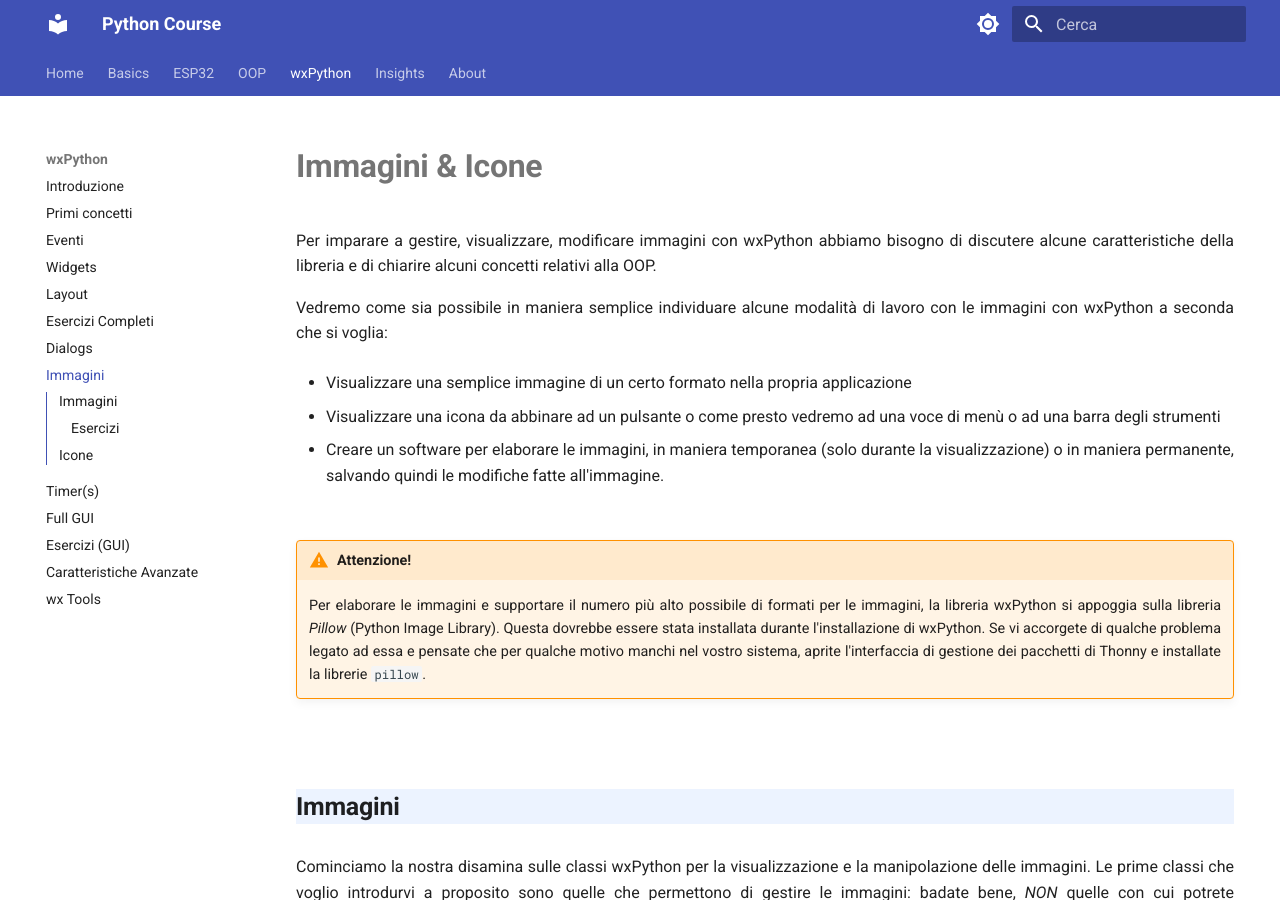
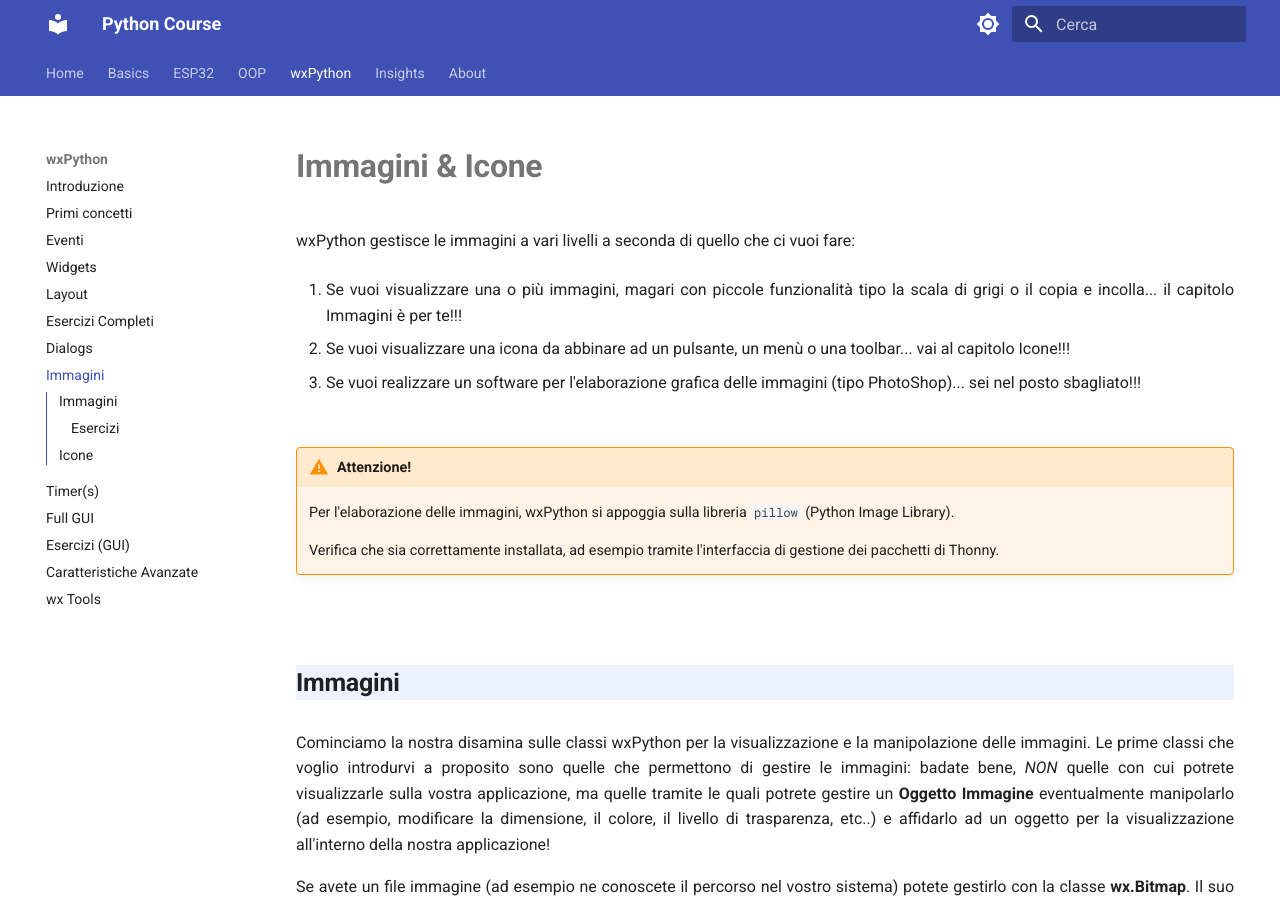
Before and after one commit to adjamhub/pyhandouts, an MkDocs documentation site: the page built from docs/wx/150_images.md, in a window 1280 px wide and 900 px high. Built offline with MkDocs 1.6.1 and Material for MkDocs 9.7.7, drawn with Linux system fonts in a browser that asks for light colours.

Commit message:
images ++ primo step

```diff
--- a/docs/wx/150_images.md
+++ b/docs/wx/150_images.md
@@ -1,29 +1,19 @@
 # Immagini & Icone
 
-Per imparare a gestire, visualizzare, modificare immagini con wxPython
-abbiamo bisogno di discutere alcune caratteristiche della libreria e di
-chiarire alcuni concetti relativi alla OOP.
+wxPython gestisce le immagini a vari livelli a seconda di quello che ci vuoi fare:
 
-Vedremo come sia possibile in maniera semplice individuare alcune
-modalità di lavoro con le immagini con wxPython a seconda che si voglia:
+1. Se vuoi visualizzare una o più immagini, magari con piccole funzionalità tipo la scala di grigi o il copia e incolla... il capitolo Immagini è per te!!!
 
-- Visualizzare una semplice immagine di un certo formato nella propria applicazione
+2. Se vuoi visualizzare una icona da abbinare ad un pulsante, un menù o una toolbar...  vai al capitolo Icone!!!
 
-- Visualizzare una icona da abbinare ad un pulsante o come presto vedremo ad una voce di menù
-  o ad una barra degli strumenti
+3. Se vuoi realizzare un software per l'elaborazione grafica delle immagini (tipo PhotoShop)... sei nel posto sbagliato!!!
 
-- Creare un software per elaborare le immagini, in maniera temporanea (solo durante la visualizzazione)
-  o in maniera permanente, salvando quindi le modifiche fatte all'immagine.
 
 !!! warning "Attenzione!"
 
-    Per elaborare le immagini e supportare il numero più alto possibile di
-    formati per le immagini, la libreria wxPython si appoggia sulla libreria
-    *Pillow* (Python Image Library). Questa dovrebbe essere stata installata
-    durante l'installazione di wxPython. Se vi accorgete di qualche
-    problema legato ad essa e pensate che per qualche motivo manchi nel
-    vostro sistema, aprite l'interfaccia di gestione dei pacchetti di Thonny e
-    installate la librerie `pillow`.
+    Per l'elaborazione delle immagini, wxPython si appoggia sulla libreria `pillow` (Python Image Library).
+
+    Verifica che sia correttamente installata, ad esempio tramite l'interfaccia di gestione dei pacchetti di Thonny.
 
 
 <!-- ############################################################################################################################# -->
```
